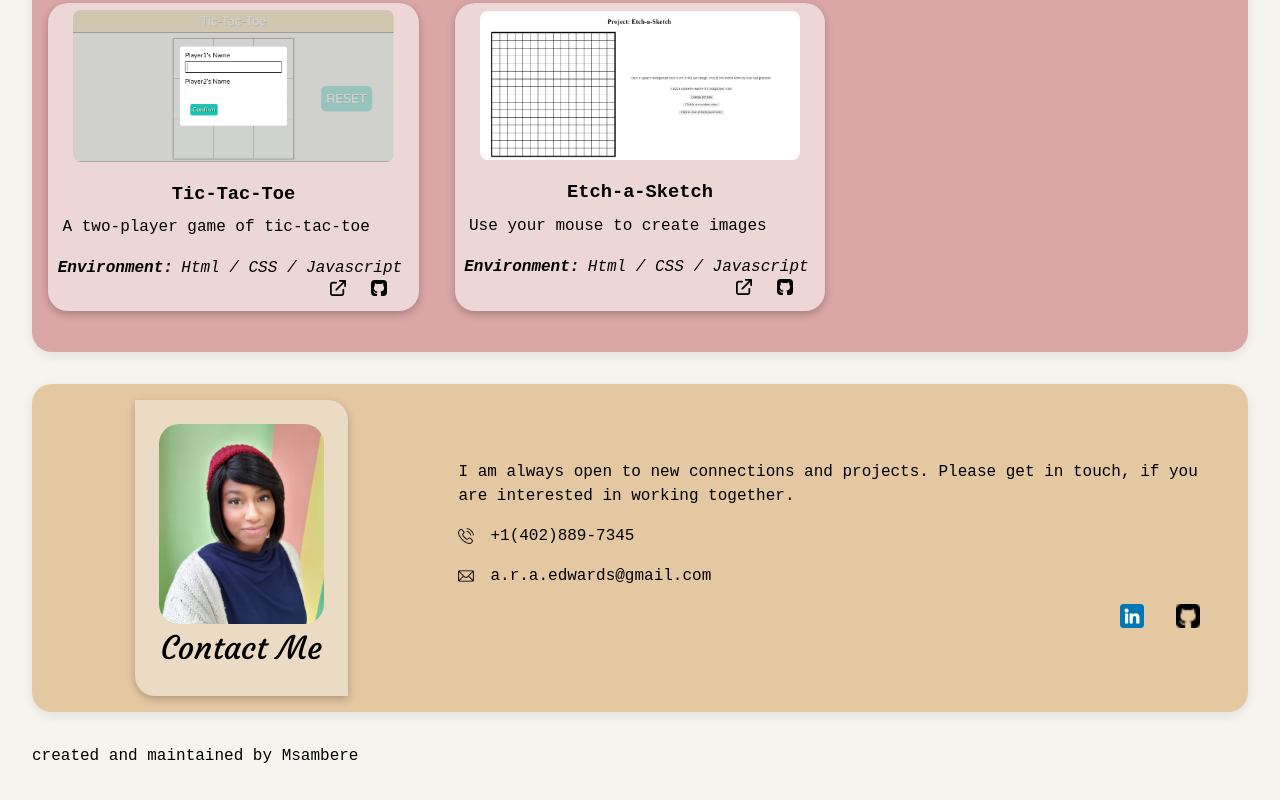
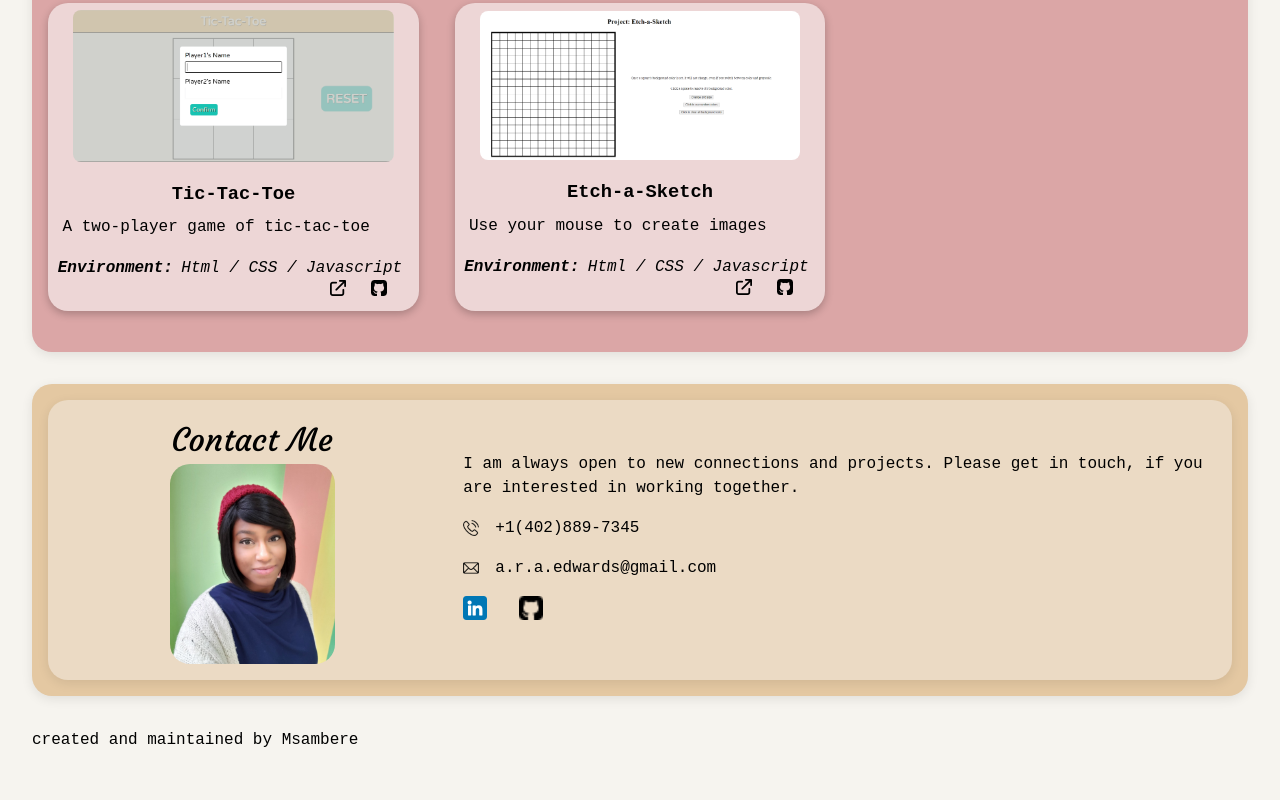
Before and after one commit to Msambere/Portfolio-Homepage, a React (Vite) app: page / in a window 1280 px wide. Shown: the part 1629-2429 px from the top of the page. Built offline with nearby package versions, Linux system fonts and the light colour scheme; a web font is replaced by a local one.

Commit message:
CSS fine tuning

```diff
--- a/src/App.css
+++ b/src/App.css
@@ -240,8 +240,13 @@ header p {
   justify-content: space-evenly;
 }
 
+.contact-container {
+  background-color: var(--d-tan);
+}
+
 .contact-section {
-  background-color: var(--d-tan);
+  background-color: var(--l-tan);
+  margin-bottom: 0px;
   display: grid;
   grid-template-columns: 1fr 2fr;
   gap: 2%;
@@ -262,20 +267,27 @@ header p {
   align-items: center;
 }
 
+.contact-leftside {
+  display: flex;
+  flex-direction: column;
+  align-items: center;
+}
+
 #selfie2 {
   height: 200px;
   width: auto;
   border-radius: 20px;
 }
 
-.contact-section .content {
+.contact-rightside {
   display: flex;
   flex-direction: column;
   justify-content: center;
 }
 
 .phone-info,
-.email-info {
+.email-info,
+.contact-rightside p {
   width: fit-content;
   display: flex;
   flex-direction: row;
@@ -297,7 +309,7 @@ header p {
 .socials {
   display: flex;
   flex-direction: row;
-  justify-content: flex-end;
+  justify-content: flex-start;
 }
 
 .socials img {
@@ -401,6 +413,7 @@ header p {
   .contact-section {
     display: flex;
     flex-direction: column;
+    gap: 1rem;
   }
 }
 
--- a/src/Components/Contact Section.jsx
+++ b/src/Components/Contact Section.jsx
@@ -1,11 +1,14 @@
 function ContactSection() {
   return (
+    <div className="section contact-container">
       <div className="section contact-section">
-      <div className="section-label">
+        <div className="contact-leftside">
+          {/* <div className="section-label"> */}
+          <h1>Contact Me</h1>
           <img src="/selfie2.jpg" alt="selfie" id="selfie2" />
-        <h1>Contact Me</h1>
+          {/* </div> */}
         </div>
-      <div className="content">
+        <div className="contact-rightside">
           <p>
             I am always open to new connections and projects. Please get in touch, if you are
             interested in working together.
@@ -30,6 +33,7 @@ function ContactSection() {
           </div>
         </div>
       </div>
+    </div>
   );
 }
 
```
Lines whose indentation alone changed are shown as unchanged.
